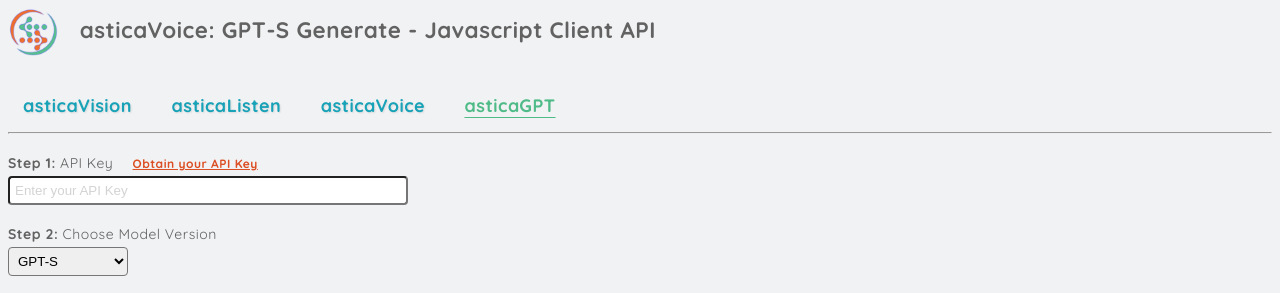
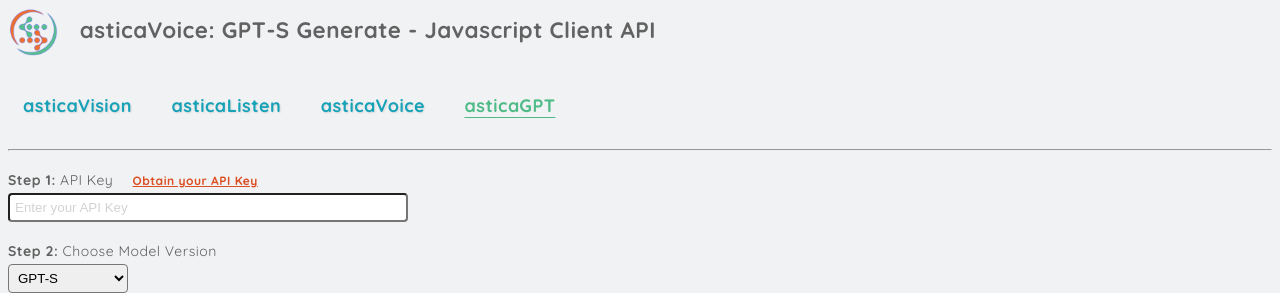
Before and after one commit to alanine/astica-cognitive-api, a plain HTML site: page examples/javascript-sdk/asticaGPT_sample.html in a window 1280 px wide. Shown: the top 293 px of the page. Drawn offline with Linux system fonts and the light colour scheme.

Commit message:
Add files via upload

```diff
--- a/examples/javascript-sdk/asset/css/style.css
+++ b/examples/javascript-sdk/asset/css/style.css
@@ -15,7 +15,7 @@
 img { border:2px solid #EC6623; }
 a { color: #dc4e23; font-weight:bold; transition: color 0.5s; }
 a:hover { color: #4EBB88;  }
-.explore_astica { margin-left:15px; font-size:18px; margin-right:20px; color:#17a2b8; text-decoration:none; text-shadow: 1px 1px 2px rgba(0,0,0,0.1);  }
+.explore_astica { margin-left:15px; font-size:18px; margin-right:20px; color:#17a2b8; text-decoration:none; text-shadow: 1px 1px 2px rgba(0,0,0,0.1);  padding-bottom:17px; display: inline-block; }
 .explore_astica_Active  {color: #4EBB88; text-decoration:underline; text-underline-offset: 5px; text-shadow: none; }
 h1 { font-size: 1.4rem; margin-top:-20px; margin-bottom:50px; }
 pre {
```
